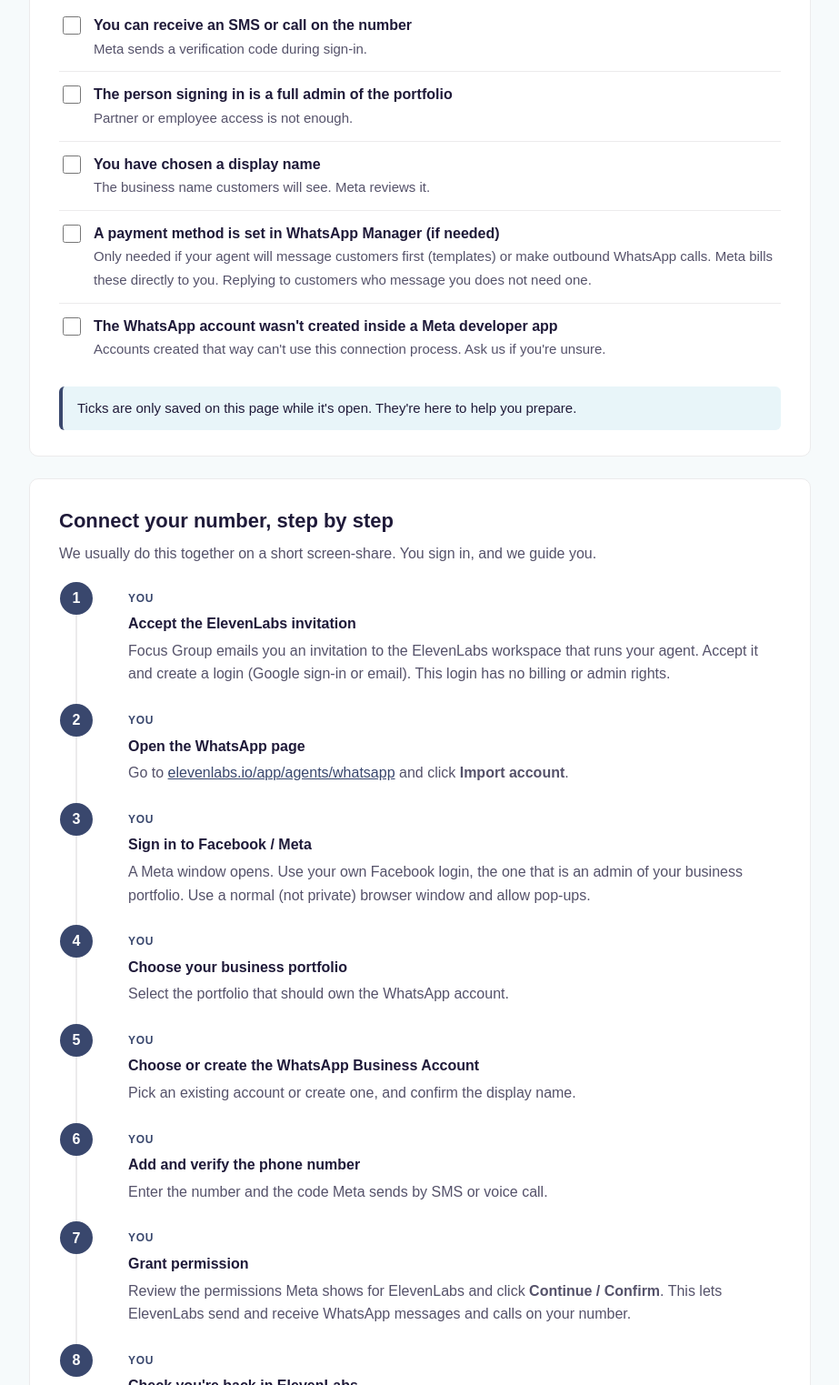
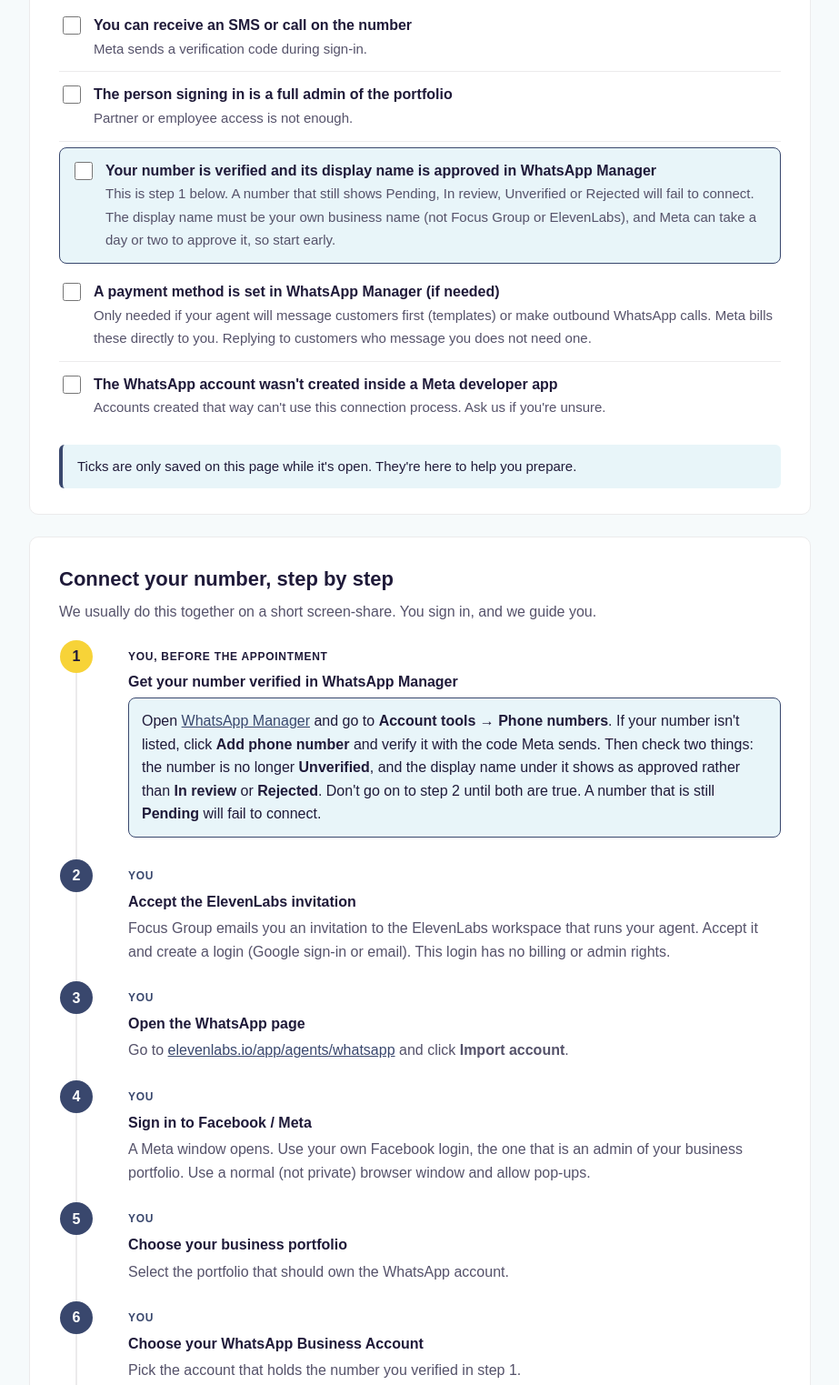
Before and after one commit to alexlinnen-hub/whatsapp, a plain HTML site: page whatsapp/index.html in a window 1280 px wide. Shown: the part 1140-2663 px from the top of the page at 91% size, without its empty margins (314-1237 px from the left). Drawn offline with Linux system fonts and the light colour scheme.

Commit message:
Add step 1: verify number and display name in WhatsApp Manager first
Pilot number +44 7846 727835 failed to import while still Pending with Meta.

Co-Authored-By: Claude Opus 5.5 <noreply@anthropic.com>
Claude-Session: https://claude.ai/code/session_013d84hqHBwqYMrv2q6Gc5sX

```diff
--- a/assets/style.css
+++ b/assets/style.css
@@ -184,3 +184,9 @@ footer { text-align: center; color: var(--muted); font-size: 13px; padding: 24px
   .site-header .logo { display: none; }
   .print-logo { display: block; height: 58px; width: auto; margin-bottom: 12px; }
 }
+
+/* Gate step: must be done before the appointment */
+.steps li.gate::before { background: #F7D338; color: var(--brand); }
+.steps li.gate { padding-bottom: 24px; }
+.steps li.gate p { background: var(--accent-soft); border: 1px solid var(--accent); border-radius: 8px; padding: 12px 14px; color: var(--ink); }
+.steps li.gate .who { color: var(--brand); }
--- a/whatsapp/index.html
+++ b/whatsapp/index.html
@@ -68,13 +68,13 @@
 
     <section id="before">
       <h2>Before you start</h2>
-      <p class="lead">Tick these off before your connection appointment. The highlighted one is the most common reason a connection fails.</p>
+      <p class="lead">Tick these off before your connection appointment. The two highlighted items are the most common reasons a connection fails.</p>
       <ul class="checklist">
         <li><input type="checkbox" aria-label="done"><div><strong>You have a Meta business portfolio</strong><span>Owned by your business, at business.facebook.com (formerly called Business Manager).</span></div></li>
         <li class="key"><input type="checkbox" aria-label="done"><div><strong>The number is not active on WhatsApp anywhere else</strong><span>Not on the WhatsApp or WhatsApp Business app on any phone, and not registered with another WhatsApp provider (for example Twilio, Gupshup, 360dialog or a contact-centre platform). If it is, tell us first: it must be released or moved before we can connect it.</span></div></li>
         <li><input type="checkbox" aria-label="done"><div><strong>You can receive an SMS or call on the number</strong><span>Meta sends a verification code during sign-in.</span></div></li>
         <li><input type="checkbox" aria-label="done"><div><strong>The person signing in is a full admin of the portfolio</strong><span>Partner or employee access is not enough.</span></div></li>
-        <li><input type="checkbox" aria-label="done"><div><strong>You have chosen a display name</strong><span>The business name customers will see. Meta reviews it.</span></div></li>
+        <li class="key"><input type="checkbox" aria-label="done"><div><strong>Your number is verified and its display name is approved in WhatsApp Manager</strong><span>This is step 1 below. A number that still shows Pending, In review, Unverified or Rejected will fail to connect. The display name must be your own business name (not Focus Group or ElevenLabs), and Meta can take a day or two to approve it, so start early.</span></div></li>
         <li><input type="checkbox" aria-label="done"><div><strong>A payment method is set in WhatsApp Manager (if needed)</strong><span>Only needed if your agent will message customers first (templates) or make outbound WhatsApp calls. Meta bills these directly to you. Replying to customers who message you does not need one.</span></div></li>
         <li><input type="checkbox" aria-label="done"><div><strong>The WhatsApp account wasn't created inside a Meta developer app</strong><span>Accounts created that way can't use this connection process. Ask us if you're unsure.</span></div></li>
       </ul>
@@ -85,12 +85,13 @@
       <h2>Connect your number, step by step</h2>
       <p class="lead">We usually do this together on a short screen-share. You sign in, and we guide you.</p>
       <ol class="steps">
+        <li class="gate"><span class="who">You, before the appointment</span><h3>Get your number verified in WhatsApp Manager</h3><p>Open <a href="https://business.facebook.com/wa/manage/phone-numbers/" target="_blank" rel="noopener">WhatsApp Manager</a> and go to <strong>Account tools → Phone numbers</strong>. If your number isn't listed, click <strong>Add phone number</strong> and verify it with the code Meta sends. Then check two things: the number is no longer <strong>Unverified</strong>, and the display name under it shows as approved rather than <strong>In review</strong> or <strong>Rejected</strong>. Don't go on to step 2 until both are true. A number that is still <strong>Pending</strong> will fail to connect.</p></li>
         <li><span class="who">You</span><h3>Accept the ElevenLabs invitation</h3><p>Focus Group emails you an invitation to the ElevenLabs workspace that runs your agent. Accept it and create a login (Google sign-in or email). This login has no billing or admin rights.</p></li>
         <li><span class="who">You</span><h3>Open the WhatsApp page</h3><p>Go to <a href="https://elevenlabs.io/app/agents/whatsapp" target="_blank" rel="noopener">elevenlabs.io/app/agents/whatsapp</a> and click <strong>Import account</strong>.</p></li>
         <li><span class="who">You</span><h3>Sign in to Facebook / Meta</h3><p>A Meta window opens. Use your own Facebook login, the one that is an admin of your business portfolio. Use a normal (not private) browser window and allow pop-ups.</p></li>
         <li><span class="who">You</span><h3>Choose your business portfolio</h3><p>Select the portfolio that should own the WhatsApp account.</p></li>
-        <li><span class="who">You</span><h3>Choose or create the WhatsApp Business Account</h3><p>Pick an existing account or create one, and confirm the display name.</p></li>
-        <li><span class="who">You</span><h3>Add and verify the phone number</h3><p>Enter the number and the code Meta sends by SMS or voice call.</p></li>
+        <li><span class="who">You</span><h3>Choose your WhatsApp Business Account</h3><p>Pick the account that holds the number you verified in step 1.</p></li>
+        <li><span class="who">You</span><h3>Choose your phone number</h3><p>Select the number you verified in step 1. If Meta asks for a code again, enter the one it sends by SMS or voice call.</p></li>
         <li><span class="who">You</span><h3>Grant permission</h3><p>Review the permissions Meta shows for ElevenLabs and click <strong>Continue / Confirm</strong>. This lets ElevenLabs send and receive WhatsApp messages and calls on your number.</p></li>
         <li><span class="who">You</span><h3>Check you're back in ElevenLabs</h3><p>You'll land on the account settings page with your number listed. That's your part done. Let us know, and you can sign out.</p></li>
       </ol>
@@ -128,11 +129,12 @@
       <table>
         <thead><tr><th>What you see</th><th>Likely cause</th><th>What to do</th></tr></thead>
         <tbody>
+          <tr><td>The number fails to connect, or shows Pending</td><td>The number isn't verified yet, or its display name is still in review or was rejected</td><td>Check WhatsApp Manager → Phone numbers. Wait for the display name to be approved, or change it to match your business name and resubmit. Then start again from step 2</td></tr>
           <tr><td>Your WhatsApp account or portfolio isn't listed</td><td>The Facebook login isn't a full admin of the portfolio that owns it</td><td>Sign in with an admin login, or ask your admin to raise your access, then retry</td></tr>
           <tr><td>The number shows as ineligible, is missing or errors</td><td>Still on the WhatsApp Business app or with another provider</td><td>Remove it from the app, or in Business Settings → WhatsApp accounts → Partners disconnect the old provider. Wait a few minutes and retry</td></tr>
           <tr><td>The Meta window doesn't open, or closes straight away</td><td>Pop-up blocker or private browsing</td><td>Allow pop-ups for elevenlabs.io and use a normal window</td></tr>
           <tr><td>Account was created in a Meta developer app</td><td>Developer-app accounts can't use this process</td><td>Talk to us. We'll plan a different route</td></tr>
-          <tr><td>The agent worked, then stopped replying</td><td>Meta's permission expired or was removed</td><td>We'll ask you to repeat steps 2 to 8 (about 5 minutes)</td></tr>
+          <tr><td>The agent worked, then stopped replying</td><td>Meta's permission expired or was removed</td><td>We'll ask you to repeat steps 3 to 9 (about 5 minutes)</td></tr>
         </tbody>
       </table>
 
@@ -165,6 +167,7 @@
           <tr><td>Is the portfolio business-verified? (yes / no / don't know)</td><td contenteditable="true"></td></tr>
           <tr><td>Name and email of the Meta admin who will sign in</td><td contenteditable="true"></td></tr>
           <tr><td>Phone number to connect (with +44)</td><td contenteditable="true"></td></tr>
+          <tr><td>Status of the number in WhatsApp Manager → Phone numbers (e.g. Connected / Pending / Unverified) and its display name (approved / In review / Rejected)</td><td contenteditable="true"></td></tr>
           <tr><td>Where is this number on WhatsApp today? (nowhere / WhatsApp Business app / another provider, and which)</td><td contenteditable="true"></td></tr>
           <tr><td>Display name customers should see</td><td contenteditable="true"></td></tr>
           <tr><td>What should the agent do? (answer messages / voice notes / WhatsApp calls / send notifications first)</td><td contenteditable="true"></td></tr>
```
